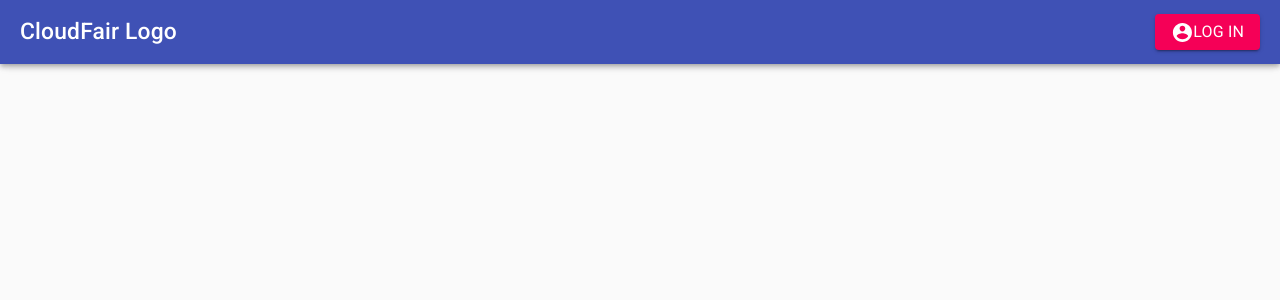
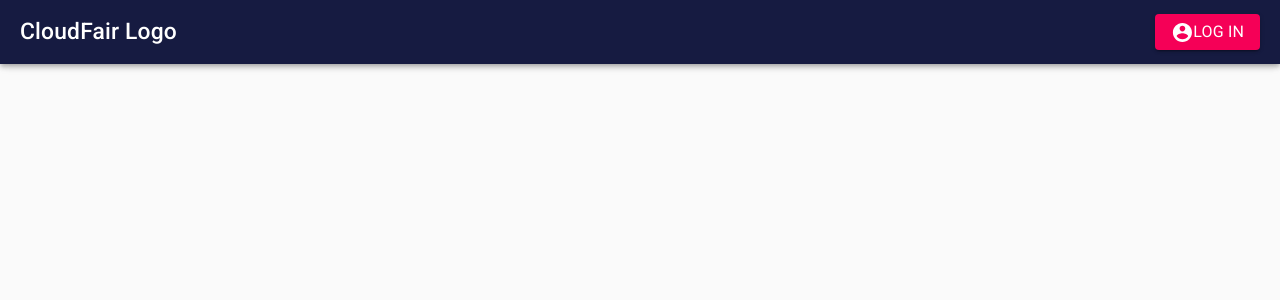
Before and after one commit to chiahxuan/fyp-cloudfair, a React (Create React App) app in the folder client/: page / in a window 1280 px wide. Shown: the top 300 px of the page. Built offline with nearby package versions, Linux system fonts and the light colour scheme.

Commit message:
created model files + updated Palette

```diff
--- a/client/src/theme/index.ts
+++ b/client/src/theme/index.ts
@@ -7,7 +7,7 @@ import { createMuiTheme } from "@material-ui/core/styles";
 
 export const theme = createMuiTheme({
     spacing,
-    // palette, //palette messed with with default UI, check LATER
+    palette, //palette messed with with default UI, check LATER
     props,
     typography,
     overrides,
--- a/client/src/theme/palette.ts
+++ b/client/src/theme/palette.ts
@@ -2,29 +2,29 @@ import { PaletteOptions } from "@material-ui/core/styles/createPalette";
 
 const palette: PaletteOptions = {
     primary: {
-        main: "#0081A7",
+        main: "#161B41",
         contrastText: "#FFFFFF",
     },
-    secondary: {
-        main: "#FD9352",
-        contrastText: "#FFFFFF",
-    },
-    info: {
-        main: "#0081A7",
-        contrastText: "#FFFFFF",
-    },
-    error: {
-        main: "#0081A7",
-        contrastText: "#FFFFFF",
-    },
-    background: {
-        paper: "#F6F6F6",
-        default: "#6A6A6A",
-    },
-    text: {
-        primary: "#000000",
-        secondary: "#FFFFFF",
-    },
+    // secondary: {
+    //     main: "#FF8900",
+    //     contrastText: "#FFFFFF",
+    // },
+    // info: {
+    //     main: "#0081A7",
+    //     contrastText: "#FFFFFF",
+    // },
+    // error: {
+    //     main: "#0081A7",
+    //     contrastText: "#FFFFFF",
+    // },
+    // background: {
+    //     paper: "#F6F6F6",
+    //     default: "#6A6A6A",
+    // },
+    // text: {
+    //     primary: "#000000",
+    //     secondary: "#FFFFFF",
+    // },
 };
 
 export default palette;
```
